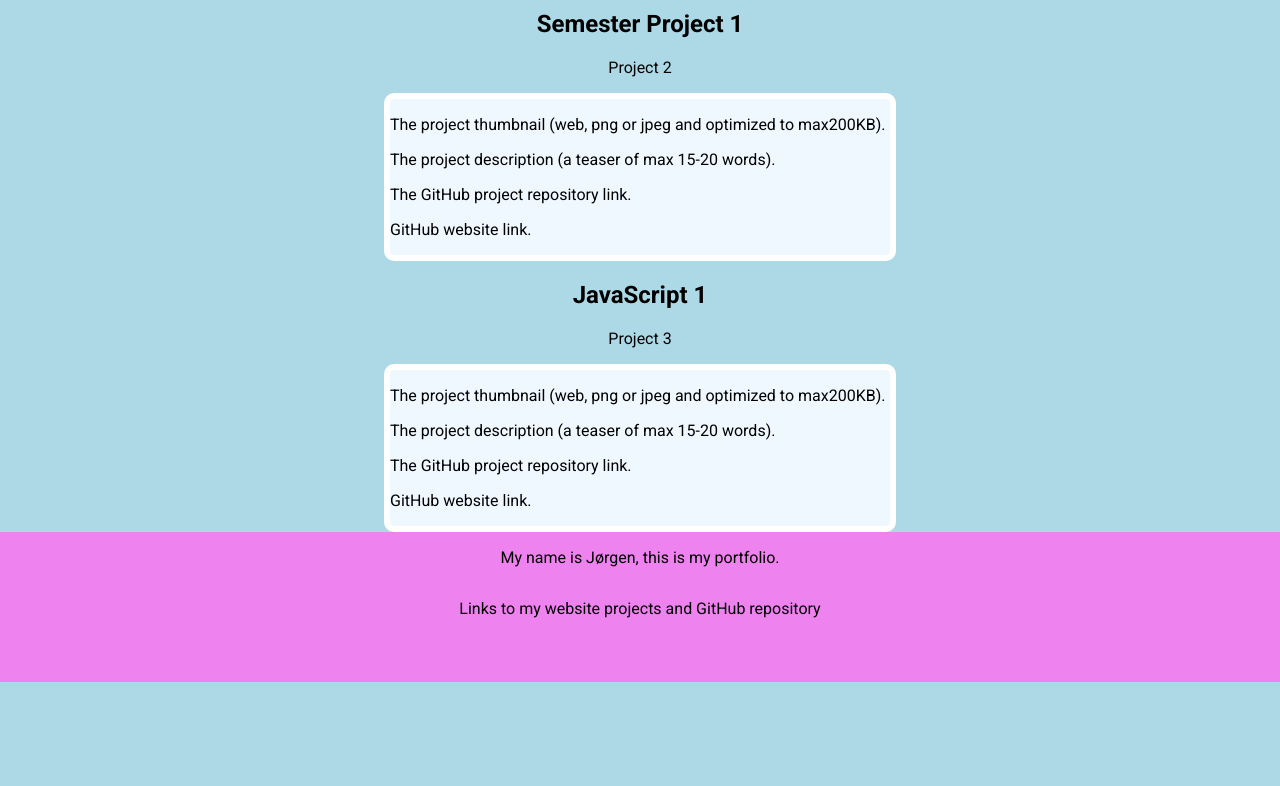
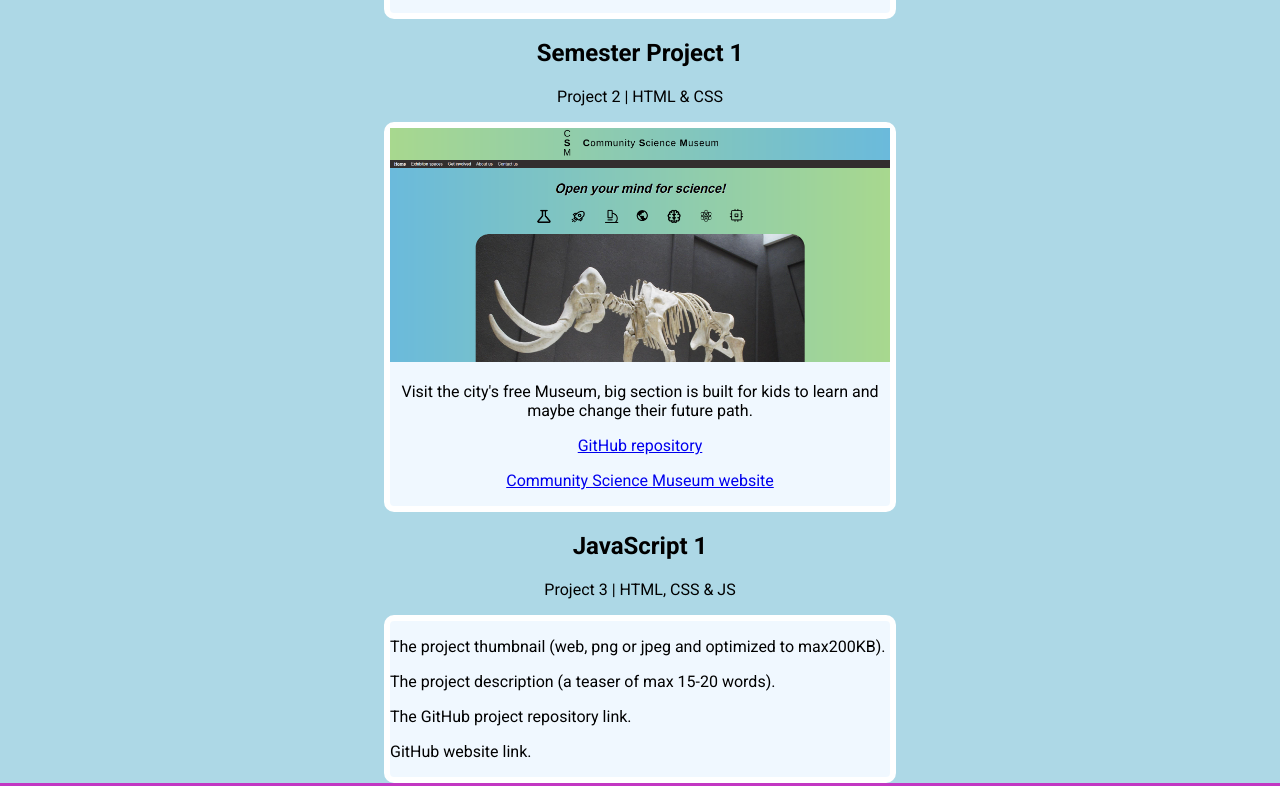
Before and after one commit to jb12-art/Portfolio-1, a plain HTML site: page index.html in a window 1280 px wide. Shown: the part 1061-1847 px from the top of the page. Before the commit the page ends 1743 px from the top, so only its background shows below. Drawn offline with Linux system fonts and the light colour scheme; a web font is replaced by a local one.

Commit message:
SP1 card design

```diff
--- a/css/styles.css
+++ b/css/styles.css
@@ -8,7 +8,7 @@ body {
 
 header {
   height: 100px;
-  background-color: violet;
+  background-color: #c237c2;
   display: flex;
 }
 
@@ -28,7 +28,7 @@ header {
 
 .main-title {
   text-align: center;
-  margin-bottom: 50px;
+  margin: 50px 50px;
 }
 
 .project-card {
@@ -47,7 +47,7 @@ header {
   max-height: 700px;
 }
 
-.rainydays-img {
+.img-size {
   width: 100%;
 }
 
@@ -66,5 +66,5 @@ footer {
   text-align: center;
   flex-direction: column;
   height: 150px;
-  background-color: violet;
+  background-color: #c237c2;
 }
--- a/index.html
+++ b/index.html
@@ -20,18 +20,18 @@
 
     <main>
       <div class="page-wrapper">
-        <h1 class="main-title">Take a look at what I have made</h1>
+        <h1 class="main-title">Take a look at what my projects</h1>
 
         <p>Attach CV/Resume</p>
         <p>Attach Cover Letter</p>
 
         <!-- RainyDays -->
         <h2 class="project-title">RainyDays</h2>
-        <p class="project-nr-text">Project 1</p>
+        <p class="project-nr-text">Project 1 | HTML & CSS</p>
         <div class="project-card">
           <div class="img-div">
             <img
-              class="rainydays-img"
+              class="img-size"
               src="images/Screenshot 2025-09-30 125550.png"
               alt="image of RainyDays website"
             />
@@ -57,19 +57,36 @@
 
         <!-- Semester Project 1 -->
         <h2 class="project-title">Semester Project 1</h2>
-        <p class="project-nr-text">Project 2</p>
+        <p class="project-nr-text">Project 2 | HTML & CSS</p>
         <div class="project-card">
-          <p>
-            The project thumbnail (web, png or jpeg and optimized to max200KB).
-          </p>
-          <p>The project description (a teaser of max 15-20 words).</p>
-          <p>The GitHub project repository link.</p>
-          <p>GitHub website link.</p>
+          <div class="img-div">
+            <img
+              class="img-size"
+              src="images/Screenshot 2025-10-01 145844.png"
+              alt="Image of Community Science Museum"
+            />
+          </div>
+          <div class="text-div">
+            <p>
+              Visit the city's free Museum, big section is built for kids to
+              learn and maybe change their future path.
+            </p>
+            <p>
+              <a href="https://github.com/jb12-art/PM-Project"
+                >GitHub repository</a
+              >
+            </p>
+            <p>
+              <a href="https://jb12-art.github.io/PM-Project/index.html"
+                >Community Science Museum website</a
+              >
+            </p>
+          </div>
         </div>
 
         <!-- JavaScript 1 -->
         <h2 class="project-title">JavaScript 1</h2>
-        <p class="project-nr-text">Project 3</p>
+        <p class="project-nr-text">Project 3 | HTML, CSS & JS</p>
         <div class="project-card">
           <p>
             The project thumbnail (web, png or jpeg and optimized to max200KB).
```
Also changed, not shown: images/Screenshot 2025-10-01 145844.png (added).
